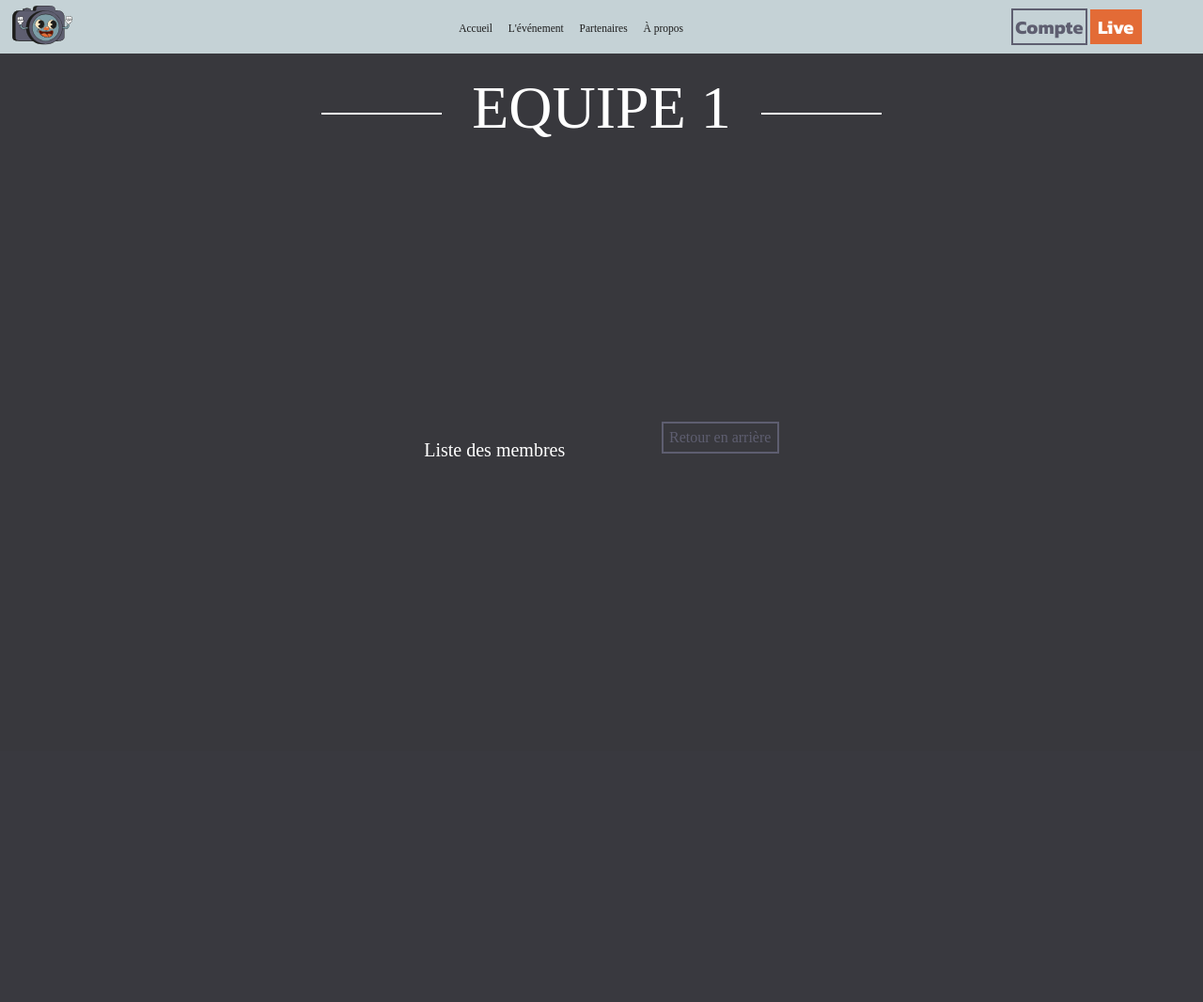
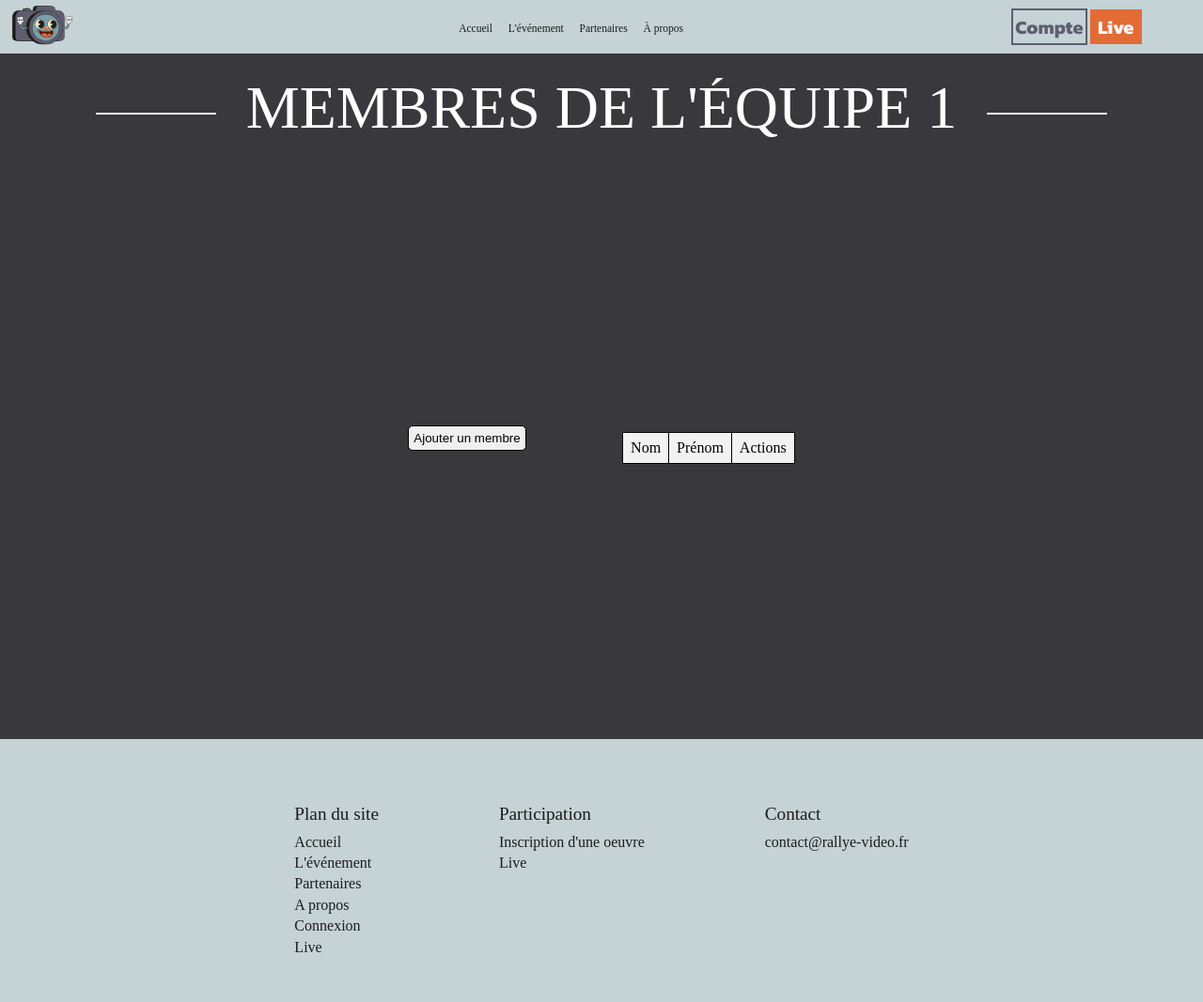
Before and after one commit to Klaimand22/rallye_video, a PHP site: page /team.php?nom_equipe=1 in a window 1280 px wide. Shown: the whole page at 94% size. Before the commit the page ends 486 px from the top, so only its background shows below. Run offline with PHP 8.4, Linux system fonts and the light colour scheme; the visitor is signed in with stand-in values (Sample User, id 1); tables that the repository leaves empty or names only in its code hold one stand-in row (values such as "Sample post"); data that the repository does not hold is empty; some libraries are stand-ins or nearby versions.

Commit message:
Système supression membre équipe

```diff
--- a/ANCIENNE PAGEconnexion.php
+++ b/ANCIENNE PAGEconnexion.php
@@ -1,5 +1,6 @@
 <!DOCTYPE html>
 <html lang="en">
+
 <head>
     <meta charset="UTF-8">
     <meta name="viewport" content="width=device-width, initial-scale=1.0">
@@ -9,6 +10,7 @@
     <link rel="stylesheet" href="./css/header.css">
     <link rel="stylesheet" href="./css/footer.css">
 </head>
+
 <body>
     <?php include_once './components/header.php' ?>
     <div class="title">
@@ -24,7 +26,7 @@
     if (isset($_POST['email']) && isset($_POST['pass'])) {
         $email = $_POST['email'];
         $pass =  sha1($_POST['pass']);
-        $requete = "SELECT * FROM user WHERE email = '$email' AND password = '$pass'";
+        $requete = "SELECT * FROM rallyevideo_user WHERE email = '$email' AND password = '$pass'";
         $resultat = mysqli_query($CONNEXION, $requete);
         if ($resultat) {
             $nb_lignes = mysqli_num_rows($resultat);
@@ -47,4 +49,5 @@
 
     <?php include_once './components/footer.php' ?>
 </body>
+
 </html>
--- a/connexion_db.php
+++ b/connexion_db.php
@@ -6,6 +6,11 @@
 define('LOGIN_BD', 'root');
 define('PASS_BD', '');
 define('NOM_BD', 'rallye_video');
+
+$servername = "localhost";
+$username = "root";
+$password = "";
+$dbname = "rallye_video";
 
 
 
@@ -27,4 +32,6 @@
   echo 'Error loading character set UTF8: ', mysqli_connect_error(), "\n";
 }
 
+
+
 ?>
--- /dev/null
+++ b/css/admin.css
@@ -0,0 +1,96 @@
+body {
+    background-color: #38383D;
+}
+
+main {
+  background-color: #38383D;
+  width: 100%;
+  height: 80vh;
+  display: flex;
+  justify-content: center;
+  align-items: center;
+  flex-direction: row;
+  gap: 8vw;
+}
+
+
+h1 {
+    margin-top: 2vw;
+    overflow: hidden;
+    text-align: center;
+    color: white;
+    font-size: 64px;
+    font-family: Kaviron Free;
+    font-weight: 400;
+    text-transform: uppercase;
+  }
+
+  h1:before,
+  h1:after {
+    background-color: #FFFFFF;
+    content: "";
+    display: inline-block;
+    height: 0.2vw;
+    position: relative;
+    vertical-align: middle;
+    width: 10%;
+  }
+
+  h1:before {
+    right: 0.5em;
+    margin-left: -50%;
+  }
+
+  h1:after {
+    left: 0.5em;
+    margin-right: -50%;
+  }
+
+
+/* Style du tableau */
+table {
+    width: 100%;
+    border-collapse: collapse;
+    margin-top: 20px;
+}
+
+table th, table td {
+    border: 1px solid #000;
+    padding: 8px;
+    text-align: left;
+}
+
+td {
+    background-color: #fff;
+}
+/* Style de l'en-tête du tableau */
+table thead {
+    background-color: #f2f2f2;
+}
+
+/* Style des actions (bouton supprimer) */
+form.supprimer {
+    display: inline;
+    margin: 0;
+}
+
+form.supprimer input[type="submit"] {
+    background-color: #ff0000;
+    color: #fff;
+    border: none;
+    padding: 5px 10px;
+    cursor: pointer;
+    font-size: 16px;
+    border-radius: 5px;
+}
+
+form.supprimer input[type="submit"]:hover {
+    background-color: #cc0000;
+}
+
+
+input {
+    border: 1px solid #000;
+    padding: 5px;
+    border-radius: 5px;
+}
--- a/js/alert.js
+++ b/js/alert.js
@@ -24,3 +24,29 @@
             }
         })
     }
+
+    function supprimer() {
+        Swal.fire({
+            title: 'Etes-vous sûr de vouloir vous déconnecter?',
+            text: "Vous serez redirigé vers la page d'accueil",
+            icon: 'warning',
+            showCancelButton: true,
+            confirmButtonColor: '#d33',
+            cancelButtonColor: '#3085d6',
+            confirmButtonText: 'Oui, je me déconnecte',
+            cancelButtonText: 'Non, je reste connecté'
+        }).then((result) => {
+            if (result.isConfirmed) {
+                Swal.fire(
+                    'Déconnexion!',
+                    'Vous êtes déconnecté.',
+                    'success'
+
+                )
+                /* attente */
+                setTimeout(function() {
+                    window.location.href = "session-deconnexion.php";
+                }, 2000);
+            }
+        })
+    }
--- a/other/base de donnée.sql
+++ b/other/base de donnée.sql
@@ -1,5 +1,5 @@
 -- MySQL Script generated by MySQL Workbench
--- Wed Nov  8 17:34:24 2023
+-- Wed Nov  8 21:55:38 2023
 -- Model: New Model    Version: 1.0
 -- MySQL Workbench Forward Engineering
 
@@ -61,7 +61,6 @@
   PRIMARY KEY (`idteam`, `rallyevideo_user_iduser`),
   UNIQUE INDEX `idequipes_UNIQUE` (`idteam` ASC) ,
   UNIQUE INDEX `nom_equipe_UNIQUE` (`nom_equipe` ASC) ,
-  UNIQUE INDEX `depot_UNIQUE` (`depot` ASC) ,
   INDEX `fk_rallyevideo_team_rallyevideo_user1_idx` (`rallyevideo_user_iduser` ASC) ,
   CONSTRAINT `fk_rallyevideo_team_rallyevideo_user1`
     FOREIGN KEY (`rallyevideo_user_iduser`)
--- a/team.php
+++ b/team.php
@@ -1,5 +1,8 @@
 <?php
 require_once "session-verif.php";
+if (!isset($_SESSION["role"]) || $_SESSION["role"] != 'admin') {
+    header("Location: session.php?error=3");
+}
 ?>
 
 <!DOCTYPE html>
@@ -7,52 +10,110 @@
 
 <head>
     <meta charset="UTF-8">
-    <title>Session</title>
+    <meta name="viewport" content="width=device-width, initial-scale=1.0">
+    <title>Admin Dashboard</title>
     <link rel="stylesheet" href="./css/reset.css">
-    <link rel="stylesheet" href="./css/global.css">
+    <link rel="stylesheet" href="./css/admin.css">
+
     <link rel="stylesheet" href="./css/header.css">
     <link rel="stylesheet" href="./css/footer.css">
 </head>
 
 <body>
-    <?php include("./components/header.php") ?>
-    <h1>Equipe <?= $_GET["nom_equipe"] ?></h1>
+    <?php include("./components/header.php"); ?>
+    <h1>Membres de l'équipe <?php echo htmlspecialchars($_GET["nom_equipe"]); ?></h1>
+
     <main>
         <div>
-            <h2>Liste des membres</h2>
-            <ul>
-                <?php
-                require_once('connexion_db.php');
+            <form method="POST" action="ajouter-membre.php">
+                <input type="hidden" name="nom_equipe" value="<?php echo htmlspecialchars($_GET["nom_equipe"]); ?>">
+                <input type="submit" value="Ajouter un membre">
+            </form>
+        </div>
 
-                if (isset($_GET["nom_equipe"])) {
-                    $nom_equipe = $_GET["nom_equipe"];
+        <div>
+            <table>
+                <thead>
+                    <tr>
+                        <th>Nom</th>
+                        <th>Prénom</th>
+                        <th>Actions</th>
+                    </tr>
+                </thead>
+                <tbody>
+                    <?php
+                    // SUPPRESSION D'UN MEMBRE DE L'EQUIPE
+                    require_once('connexion_db.php');
+                    if (isset($_POST['supprimer'])) {
+                        if ((isset($_POST['supprimer'])) && ($_POST['supprimer'] != "")) {
 
-                    $sql = "SELECT u.nom, u.prenom
-            FROM user u
-            JOIN user_has_team uht ON u.iduser = uht.user_iduser
-            JOIN team t ON uht.team_idteam = t.idteam
-            WHERE t.nom_equipe = :nom_equipe";
+                            try {
+                                $CONNEXION = new PDO("mysql:host=$servername;dbname=$dbname", $username, $password);
+                                $CONNEXION->setAttribute(PDO::ATTR_ERRMODE, PDO::ERRMODE_EXCEPTION);
 
-            foreach ($CONNEXION->query($sql) as $row) {
-                echo "<li>" . $row["nom"] . " " . $row["prenom"] . "</li>";
+                                $sql = "DELETE FROM rallyevideo_user_has_team WHERE user_iduser = :iduser";
 
-                }
-            }
-            else {
-                echo "Aucune équipe sélectionnée";
-            }
+                                $stmt = $CONNEXION->prepare($sql);
+                                $stmt->bindParam(':iduser', $_POST["supprimer"]);
+                                $stmt->execute();
+                            } catch (PDOException $e) {
+                                echo "Erreur : " . $e->getMessage();
+                            }
+
+                            echo "Membres supprimées avec succès.";
+                        } else {
+                            echo "Suppression annulée.";
+                        }
+                    }
+
+                    // AFFICHAGE DES MEMBRES DE L'EQUIPE
+
+                    try {
+                        $CONNEXION = new PDO("mysql:host=$servername;dbname=$dbname", $username, $password);
+                        $CONNEXION->setAttribute(PDO::ATTR_ERRMODE, PDO::ERRMODE_EXCEPTION);
+
+                        $nom_equipe = isset($_GET["nom_equipe"]) ? $_GET["nom_equipe"] : "";
+
+                        $sql = "SELECT u.iduser, u.nom, u.prenom
+                                FROM rallyevideo_user u
+                                JOIN rallyevideo_user_has_team uht ON u.iduser = uht.user_iduser
+                                JOIN rallyevideo_team t ON uht.team_idteam = t.idteam
+                                WHERE t.nom_equipe = :nom_equipe";
 
 
+                        $stmt = $CONNEXION->prepare($sql);
+                        $stmt->bindParam(':nom_equipe', $nom_equipe);
+                        $stmt->execute();
 
+                        $result = $stmt->fetchAll(PDO::FETCH_ASSOC);
 
-?>
+                        foreach ($result as $row) {
+                            echo "<tr>";
+                            echo "<td>" . htmlspecialchars($row["prenom"]) . "</td>";
+                            echo "<td>" . htmlspecialchars($row["nom"]) . "</td>";
+                    ?>
+                            <td>
+                                <form method="POST" onsubmit="return confirm('Voulez-vous vraiment supprimer ce membre de l\'équipe ?');" class="supprimer">
+                                    <input type="hidden" name="supprimer" value="<?php echo htmlspecialchars($row["iduser"]); ?>">
+                                    <input type="submit" value="Supprimer" class="supprimer">
+                                </form>
+                            </td>
+                            </tr>
+                    <?php
+                        }
+                    } catch (PDOException $e) {
+                        echo "Erreur : " . $e->getMessage();
+                    }
+                    ?>
 
-            </ul>
+                </tbody>
+            </table>
+
         </div>
-        <div>
-            <a id=deconnexion href="./admin.php">Retour en arrière</a>
-        </div>
+
     </main>
+
+    <?php include("./components/footer.php"); ?>
 </body>
 
 </html>
```
Also changed, not shown: admin.php (+5 -2 lines), create-team.php (+7 -6 lines), inscription.php (+5 -2 lines), session-login.php (+4 -5 lines), css/global.css (line endings or trailing spaces), 2 other files. Lines whose indentation alone changed are shown as unchanged.
